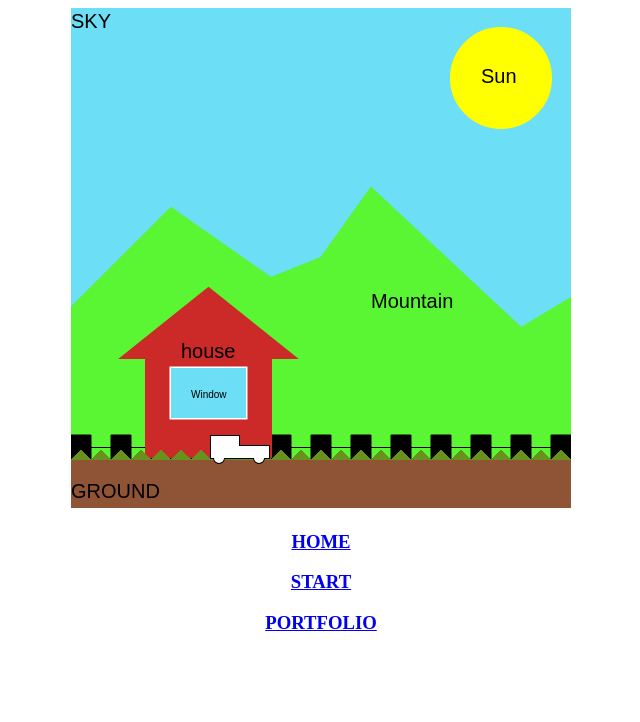
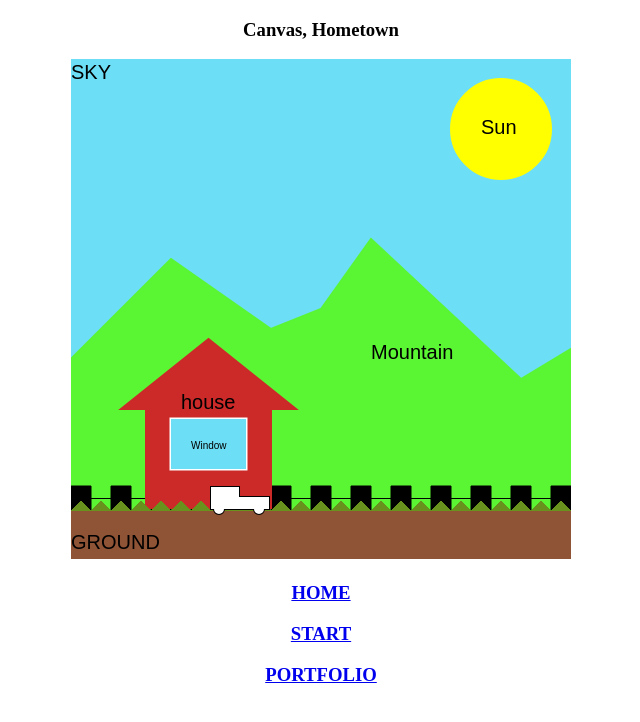
Before and after one commit to davidkim9299/CISC3610, a plain HTML site: page docs/CARTOON/cartoon.html in a window 1280 px wide. Shown: the whole page, without its empty margins (319-959 px from the left). Drawn offline with Linux system fonts and the light colour scheme.

Commit message:
edit title

```diff
--- a/docs/CARTOON/cartoon.html
+++ b/docs/CARTOON/cartoon.html
@@ -14,6 +14,7 @@
 
 <body>
 	<center>
+	<h3>Canvas, Hometown</h3>
 	<canvas id="myCanvas" width="500" height="500">
 		Sorry, Your browser doesn't support HTML5 Canvas.
 
```
Also changed, not shown: docs/CARTOON/index.html (+1 -0 lines).
